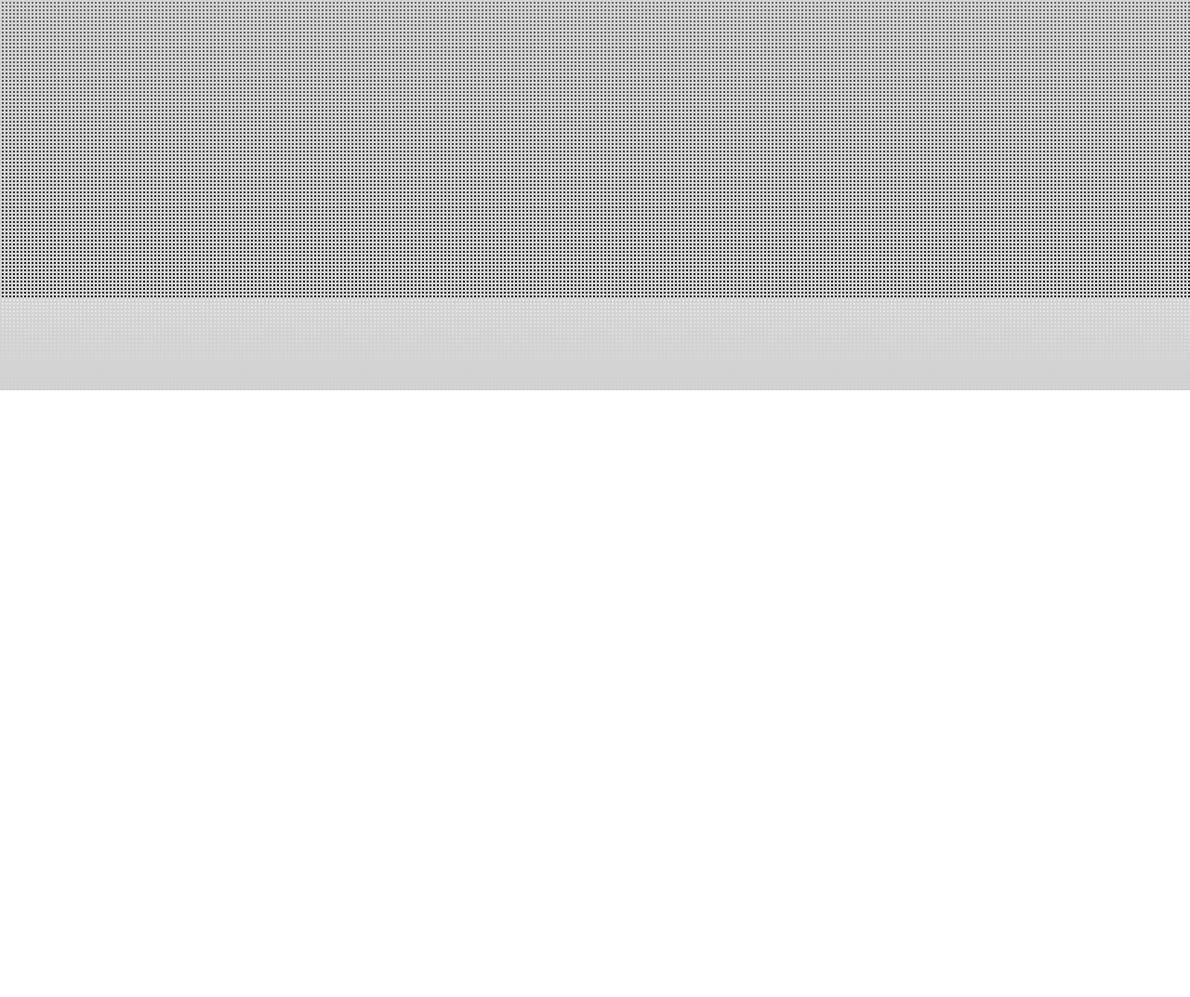
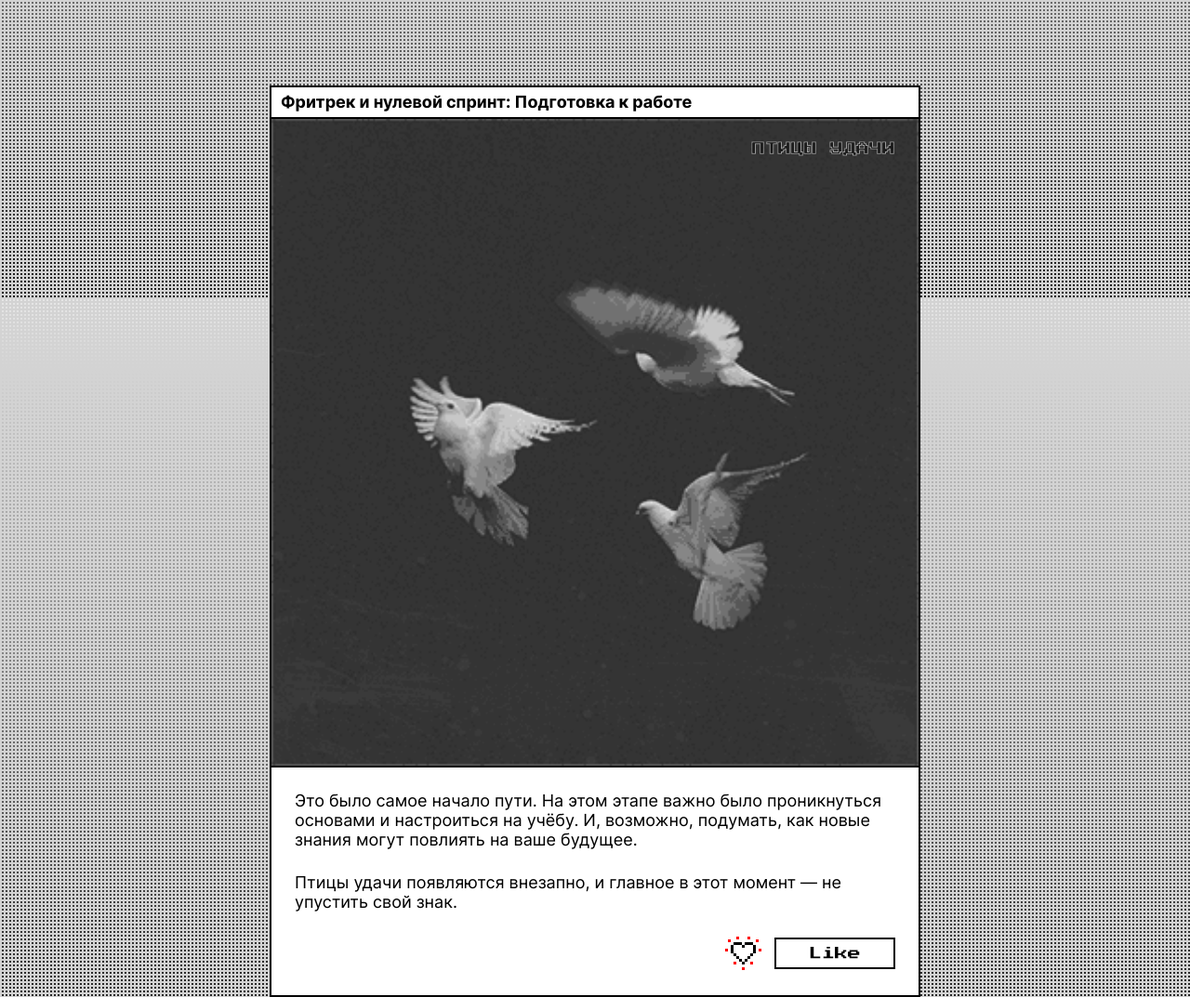
Before and after one commit to nnknxwn/zakrivayuschiy-teg-f, a plain HTML site: page index.html in a window 1280 px wide. Shown: the part 480-1553 px from the top of the page at 93% size. Before the commit the page ends 900 px from the top, so only its background shows below. Drawn offline with Linux system fonts and the light colour scheme.

Commit message:
feat: add first card template with label and like button

```diff
--- a/index.html
+++ b/index.html
@@ -18,7 +18,71 @@
       <h1 class="header__logo">&lt;/HTML&gt;</h1>
       <p class="header__title">Закрывающий тег</p>
     </header>
-    <main></main>
+    <main class="content">
+      <article class="card content-section">
+        <h2 class="card__title">Фритрек и нулевой спринт: Подготовка к работе</h2>
+        <div class="card__image-wrapper">
+          <img
+            class="card__image"
+            src="./images/1_birds.gif"
+            alt="Птицы удачи — анимация в стиле пиксель-арт"
+          />
+          <span class="card__label" aria-hidden="true">птицы удачи</span>
+        </div>
+        <div class="card__content">
+          <p class="card__text">
+            Это было самое начало пути. На этом этапе важно было проникнуться
+            основами и настроиться на учёбу. И, возможно, подумать, как новые
+            знания могут повлиять на ваше будущее.
+          </p>
+          <p class="card__text">
+            Птицы удачи появляются внезапно, и главное в этот момент — не
+            упустить свой знак.
+          </p>
+          <div class="card__buttons">
+            <button
+              class="card__icon-button"
+              type="button"
+              aria-label="Поставить лайк"
+            >
+              <svg
+                class="like-icon"
+                width="39"
+                height="36"
+                viewBox="0 0 39 36"
+                xmlns="http://www.w3.org/2000/svg"
+              >
+                <g class="heart">
+                  <path
+                    class="contour"
+                    fill="var(--contour-color)"
+                    d="M12 6H9V9H12V6ZM15 6H12V9H15V6ZM9 9H6V12H9V9ZM9 12H6V15H9V12ZM9 15H6V18H9V15ZM18 6H15V9H18V6ZM12 18H9V21H12V18ZM15 21H12V24H15V21ZM18 24H15V27H18V24ZM27 6H30V9H27V6ZM24 6H27V9H24V6ZM30 9H33V12H30V9ZM30 12H33V15H30V12ZM30 15H33V18H30V15ZM21 6H24V9H21V6ZM27 18H30V21H27V18ZM24 21H27V24H24V21ZM21 24H24V27H21V24ZM21 27H18V30H21V27ZM21 9H18V12H21V9Z"
+                  />
+                  <path
+                    class="main-body"
+                    fill="transparent"
+                    d="M12 9H9V12H12V9ZM15 12H12V15H15V12ZM18 9H15V12H18V9ZM12 15H9V18H12V15ZM15 15H12V18H15V15ZM15 18H12V21H15V18ZM18 12H15V15H18V12ZM18 21H15V24H18V21ZM18 18H15V21H18V18ZM27 9H30V12H27V9ZM24 9H27V12H24V9ZM27 12H30V15H27V12ZM24 12H27V15H24V12ZM21 9H24V12H21V9ZM27 15H30V18H27V15ZM24 15H27V18H24V15ZM24 18H27V21H24V18ZM21 12H24V15H21V12ZM21 21H24V24H21V21ZM21 18H24V21H21V18ZM21 21H18V24H21V21ZM21 24H18V27H21V24Z"
+                  />
+                  <path
+                    class="core"
+                    fill="transparent"
+                    d="M18 15H15V18H18V15ZM21 15H24V18H21V15ZM21 15H18V18H21V15ZM21 12H18V15H21V12ZM21 18H18V21H21V18Z"
+                  />
+                </g>
+                <path
+                  class="sparks"
+                  fill="var(--animation-fill-color)"
+                  d="M36 13H39V16H36V13ZM27 27H30V30H27V27ZM18 33H21V36H18V33ZM9 27H12V30H9V27ZM24 0H27V3H24V0ZM33 3H36V6H33V3ZM3 3H6V6H3V3ZM12 0H15V3H12V0ZM0 13H3V16H0V13Z"
+                />
+              </svg>
+            </button>
+            <button class="card__like-button button" type="button">
+              <span class="button__text">Like</span>
+            </button>
+          </div>
+        </div>
+      </article>
+    </main>
     <script src="./scripts/like.js"></script>
   </body>
 </html>
--- a/styles/style.css
+++ b/styles/style.css
@@ -52,3 +52,101 @@
   font-size: clamp(14px, 2.77vw + 3.62px, 23px);
   line-height: 1;
 }
+
+.content {
+  display: flex;
+  flex-direction: column;
+  gap: 50px;
+}
+
+.card {
+  background-color: var(--bg-color);
+  border: 2px solid var(--main-color);
+}
+
+.card__title {
+  padding: 5px 10px;
+  font-size: 18px;
+  line-height: 22px;
+  font-variation-settings: 'wght' var(--title-font-weight);
+}
+
+.card__image-wrapper {
+  position: relative;
+  border-block: 2px solid var(--main-color);
+}
+
+.card__image {
+  display: block;
+  inline-size: 100%;
+  aspect-ratio: 1 / 1;
+  object-fit: cover;
+  object-position: center;
+}
+
+.card__label {
+  position: absolute;
+  inset-block-start: 25px;
+  inset-inline-end: 25px;
+  font-family: var(--accent-font), monospace;
+  font-size: 14px;
+  line-height: 1;
+  text-transform: uppercase;
+  opacity: 0.5;
+  mix-blend-mode: hard-light;
+  text-shadow:
+    -1px 0 var(--bg-color),
+    0 1px var(--bg-color),
+    1px 0 var(--bg-color),
+    0 -1px var(--bg-color);
+}
+
+@supports (-webkit-text-stroke: 1px #fff) {
+  .card__label {
+    -webkit-text-stroke: 1px var(--bg-color);
+    text-shadow: none;
+  }
+}
+
+.card__content {
+  display: flex;
+  flex-direction: column;
+  gap: 25px;
+  padding: 25px;
+  font-size: 18px;
+  line-height: 21px;
+}
+
+.card__buttons {
+  display: flex;
+  align-items: center;
+  gap: 12px;
+  align-self: flex-end;
+}
+
+.card__icon-button {
+  display: grid;
+  place-items: center;
+  padding: 0;
+  background-color: transparent;
+  border: 2px solid transparent;
+  cursor: pointer;
+}
+
+.like-icon {
+  display: block;
+}
+
+.button {
+  min-inline-size: 130px;
+  padding-block: 9px;
+  padding-inline: 17px;
+  background-color: var(--bg-color);
+  border: 2px solid var(--main-color);
+  color: var(--main-color);
+  font-family: var(--accent-font), monospace;
+  font-size: 14px;
+  line-height: 0.9;
+  text-transform: capitalize;
+  cursor: pointer;
+}
--- a/styles/variables.css
+++ b/styles/variables.css
@@ -28,4 +28,7 @@
       #e7e7e7 0.01%,
       #1a1a1a
     );
+
+  --contour-color: #000;
+  --animation-fill-color: #ff0000;
 }
```
